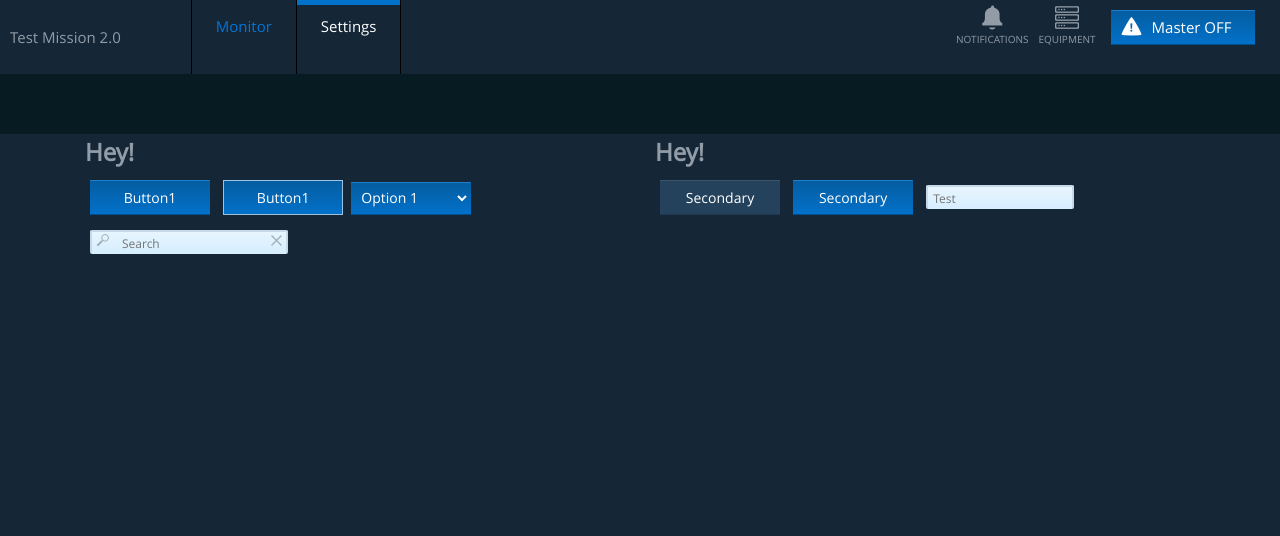
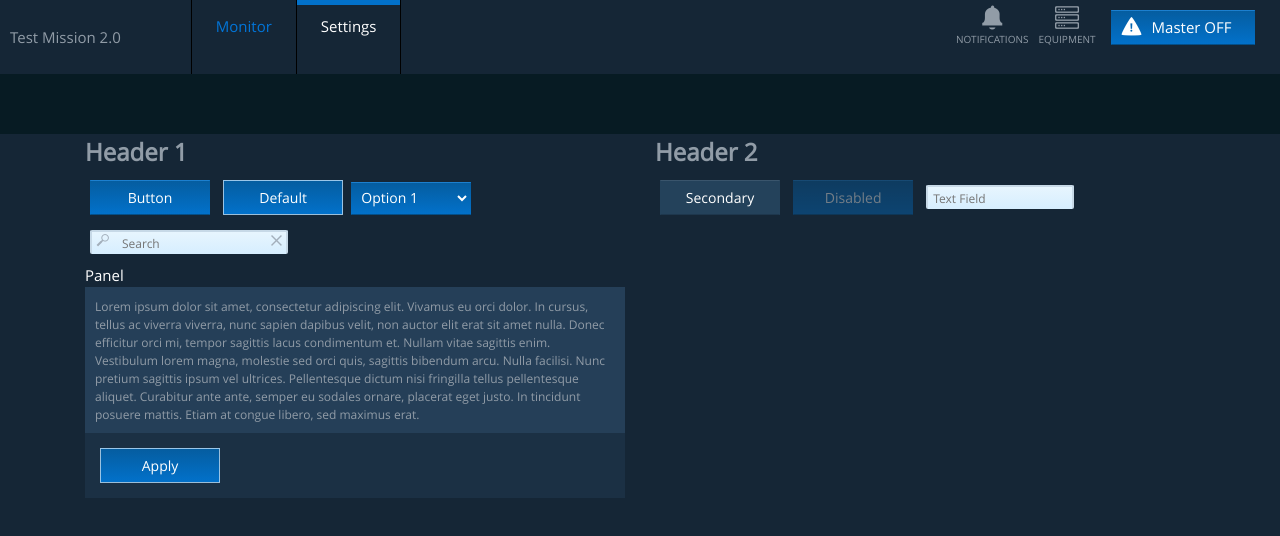
Before and after one commit to galastun/satcom-bootstrap, a website: page demo.html in a window 1280 px wide. Drawn offline with Linux system fonts and the light colour scheme; files whose address does not match are found by name; a web font is replaced by a local one.

Commit message:
Added the panel and updated disabled buttons.

```diff
--- a/demo.html
+++ b/demo.html
@@ -33,9 +33,9 @@
         <div class="container">
             <div class="row">
                 <div class="col-md-6">
-                    <h1>Hey!</h1>
-                    <button class="btn btn-primary">Button1</button>
-                    <button class="btn btn-default">Button1</button>
+                    <h1>Header 1</h1>
+                    <button class="btn btn-primary">Button</button>
+                    <button class="btn btn-default">Default</button>
                     <select class="dropdown">
                         <option>Option 1</option>
                         <option>Option 2</option>
@@ -48,12 +48,21 @@
                             <i class="search-search"></i>
                         </icons>
                     </div>
+                    <div class="panel">
+                        <div class="panel-header">Panel</div>
+                        <div class="panel-content">
+                            Lorem ipsum dolor sit amet, consectetur adipiscing elit. Vivamus eu orci dolor. In cursus, tellus ac viverra viverra, nunc sapien dapibus velit, non auctor elit erat sit amet nulla. Donec efficitur orci mi, tempor sagittis lacus condimentum et. Nullam vitae sagittis enim. Vestibulum lorem magna, molestie sed orci quis, sagittis bibendum arcu. Nulla facilisi. Nunc pretium sagittis ipsum vel ultrices. Pellentesque dictum nisi fringilla tellus pellentesque aliquet. Curabitur ante ante, semper eu sodales ornare, placerat eget justo. In tincidunt posuere mattis. Etiam at congue libero, sed maximus erat.
+                        </div>
+                        <div class="panel-footer">
+                            <button class="btn btn-default">Apply</button>
+                        </div>
+                    </div>
                 </div>
                 <div class="col-md-6">
-                    <h1>Hey!</h1>
+                    <h1>Header 2</h1>
                     <button class="btn btn-secondary">Secondary</button>
-                    <button class="btn btn-disabled">Secondary</button>
-                    <input type="text" placeholder="Test" />
+                    <button class="btn btn-disabled">Disabled</button>
+                    <input type="text" placeholder="Text Field" />
                 </div>
             </div>
         </div>
--- a/src/_buttons.scss
+++ b/src/_buttons.scss
@@ -30,21 +30,23 @@
 .btn-default {
   border: 1px solid rgba(255, 255, 255, 0.6);
 }
+
+.btn-disabled,
 .btn:disabled,
 .btn:disabled:hover {
   opacity: .4;
-  cursor: not-allowed;
+  cursor: $cursor-disabled;
   background: -webkit-gradient(linear, left top, left top, color-stop(0%, #055da0), color-stop(100%, #0271ca));
   background: linear-gradient(to bottom, #055da0 0%, #0271ca 100%);
 }
-.btn:active,
+.btn:active:not(.btn-disabled),
 .btn:default:active,
 .btn-default:active {
   background: #0462AB;
   box-shadow: inset 0 1px 2px 2px rgba(0, 0, 0, 0.5);
   border: 1px solid #0462AB;
 }
-.btn:hover,
+.btn:hover:not(.btn-disabled),
 .btn-default:hover {
   background: -webkit-gradient(linear, left top, left top, color-stop(0%, #0c81da), color-stop(100%, #0790fe));
   background: linear-gradient(to bottom, #0c81da 0%, #0790fe 100%);
--- /dev/null
+++ b/src/_panel.scss
@@ -0,0 +1,18 @@
+.panel {
+    width: 100%;
+
+    .panel-header {
+        color: $white;
+        font-size: 1.5rem;
+    }
+
+    .panel-content {
+        background-color: $toolbar-bg-color;
+        padding: $panel-padding;
+    }
+
+    .panel-footer {
+        background-color: $slide-out-pane-color;
+        padding: $panel-padding;
+    }
+}
--- a/src/_variables.scss
+++ b/src/_variables.scss
@@ -160,6 +160,9 @@ $link-color:            $brand-primary;
 $link-decoration:       none;
 $link-hover-color:      darken($link-color, 15%);
 $link-hover-decoration: underline;
+
+// panel
+$panel-padding:         1.0rem;
 
 
 /** Grid breakpoints
--- a/src/satcom-bootstrap.scss
+++ b/src/satcom-bootstrap.scss
@@ -12,4 +12,5 @@
 @import 'buttons';
 @import 'dropdown';
 @import 'forms';
+@import 'panel';
 @import 'grid';
```
Also changed, not shown: dist/satcom-bootstrap.min.css, 1 other file.
